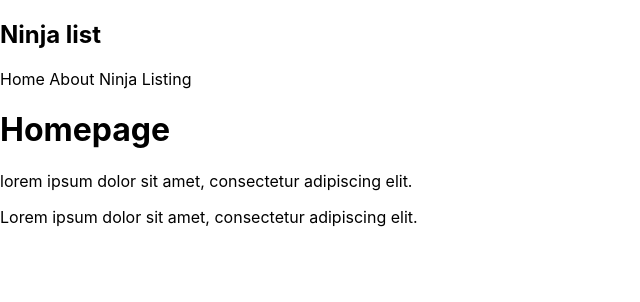
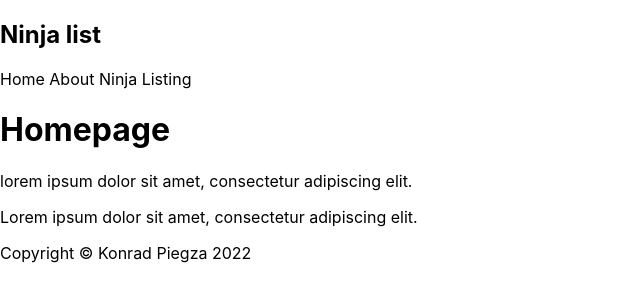
Before and after one commit to Piegzini/ninja-list, a Next.js app: page /about in a window 1280 px wide. Shown: the top 302 px of the page, without its empty margins (0-640 px from the left). Built offline with nearby package versions, Linux system fonts and the light colour scheme.

Commit message:
Create footer

```diff
--- /dev/null
+++ b/components/Footer.js
@@ -0,0 +1,16 @@
+import React from 'react';
+import PropTypes from 'prop-types';
+
+const Footer = props => {
+    return (
+        <div>
+            Copyright &copy; Konrad Piegza 2022
+        </div>
+    );
+};
+
+Footer.propTypes = {
+
+};
+
+export default Footer;
--- a/pages/about.js
+++ b/pages/about.js
@@ -1,4 +1,5 @@
 import Navbar from "../components/Navbar";
+import Footer from "../components/Footer";
 
 const about = () => {
     return (
@@ -7,6 +8,7 @@ const about = () => {
             <h1>Homepage</h1>
             <p> lorem ipsum dolor sit amet, consectetur adipiscing elit. </p>
             <p>Lorem ipsum dolor sit amet, consectetur adipiscing elit. </p>
+            <Footer />
         </div>
     )
 }
```
